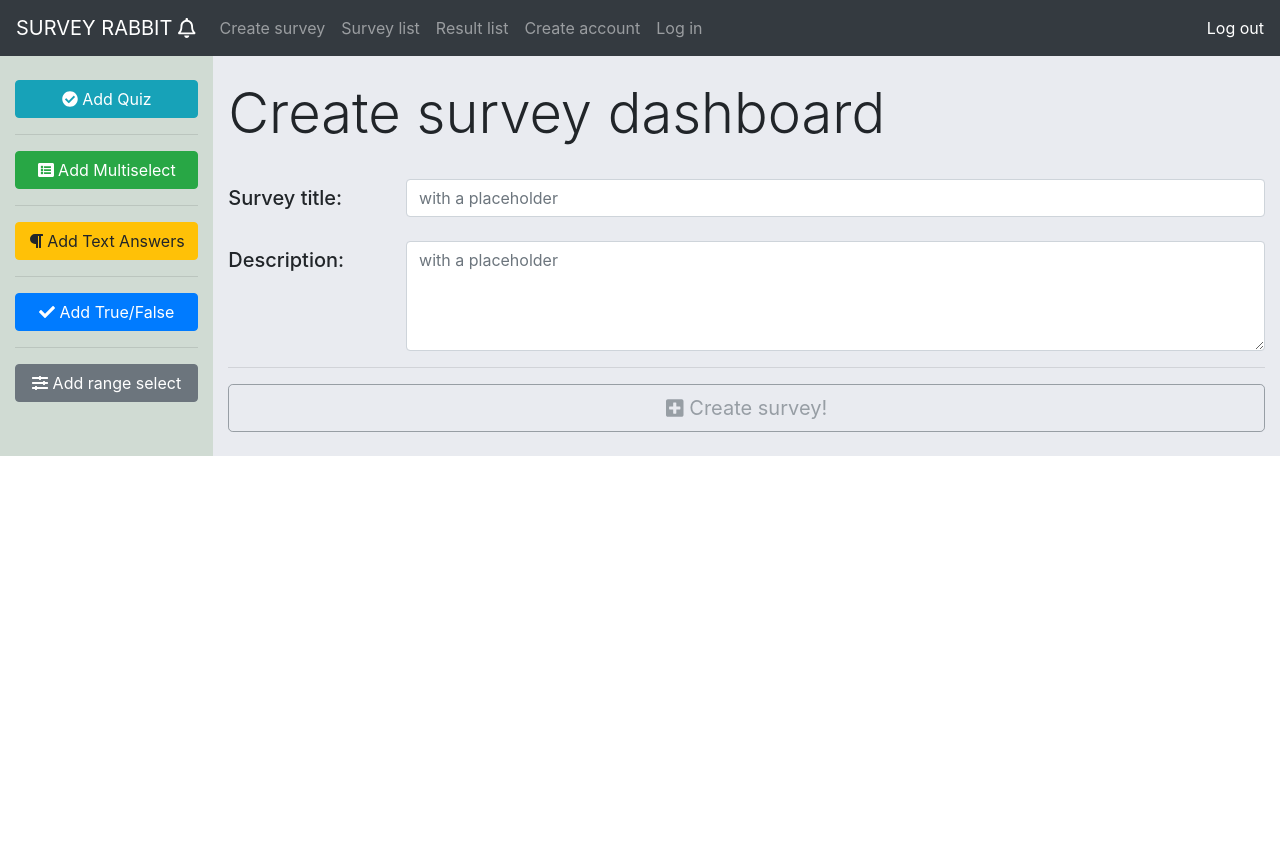
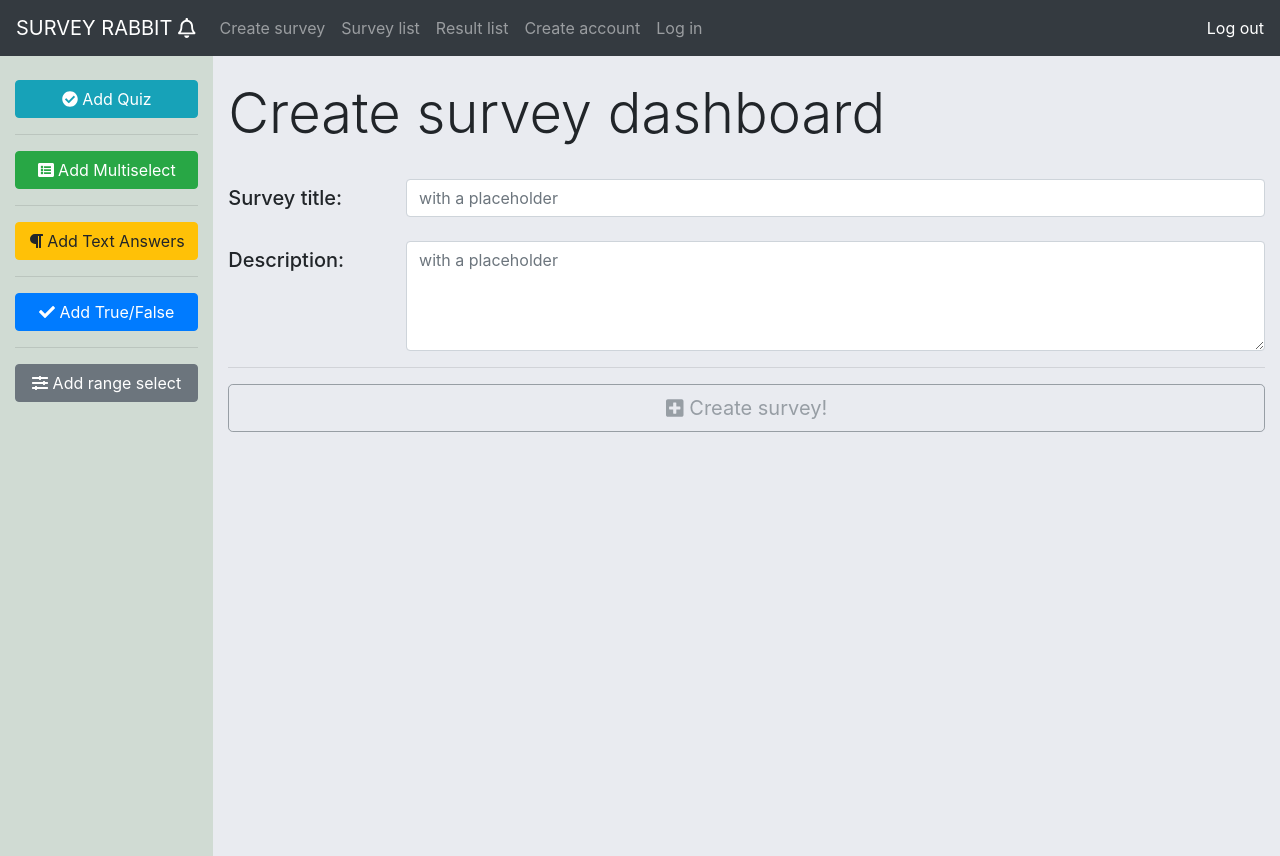
Before and after one commit to voquanghieu28/Hieu-Survey, a React (Create React App) app: page /create in a window 1280 px wide. Before the commit the page ends 800 px from the top, so only its background shows below. Built offline with nearby package versions, Linux system fonts and the light colour scheme.

Commit message:
make it better

```diff
--- a/src/Create.js
+++ b/src/Create.js
@@ -81,8 +81,8 @@ function Create() {
   return (
     <div className="App">
       <MyNavbar />
-      <Container fluid>
-        <Row>
+      <Container fluid >
+        <Row style={{minHeight : '100vh'}}>
           <Col md={2} style={{backgroundColor : '#d0dbd3',  position: '-webkit-sticky', position: 'sticky', top: 0}}>
             <br></br>
             <Button color="info" style={{width : '100%'}} onClick={() => addQuiz()}> <FontAwesomeIcon icon={faCheckCircle} /> Add Quiz</Button>
--- a/src/ResultList.js
+++ b/src/ResultList.js
@@ -49,7 +49,7 @@ import {
 
               <div>
               <br></br>
-              <h1 className="display-4">Choose a survey to view result</h1>
+              <h1 className="display-4">&nbsp;Choose a survey to view result</h1>
 
               <ol style={{fontSize : '25px'}}>
                 <table>
--- a/src/SurveyList.js
+++ b/src/SurveyList.js
@@ -66,7 +66,7 @@ import {
 
                 <div >
                 <br></br>
-                <h1 className="display-4">Choose a survey to take</h1>
+                <h1 className="display-4">&nbsp;Choose a survey to take</h1>
 
                 <ol style={{fontSize : '25px'}}>
                   <table>
```
